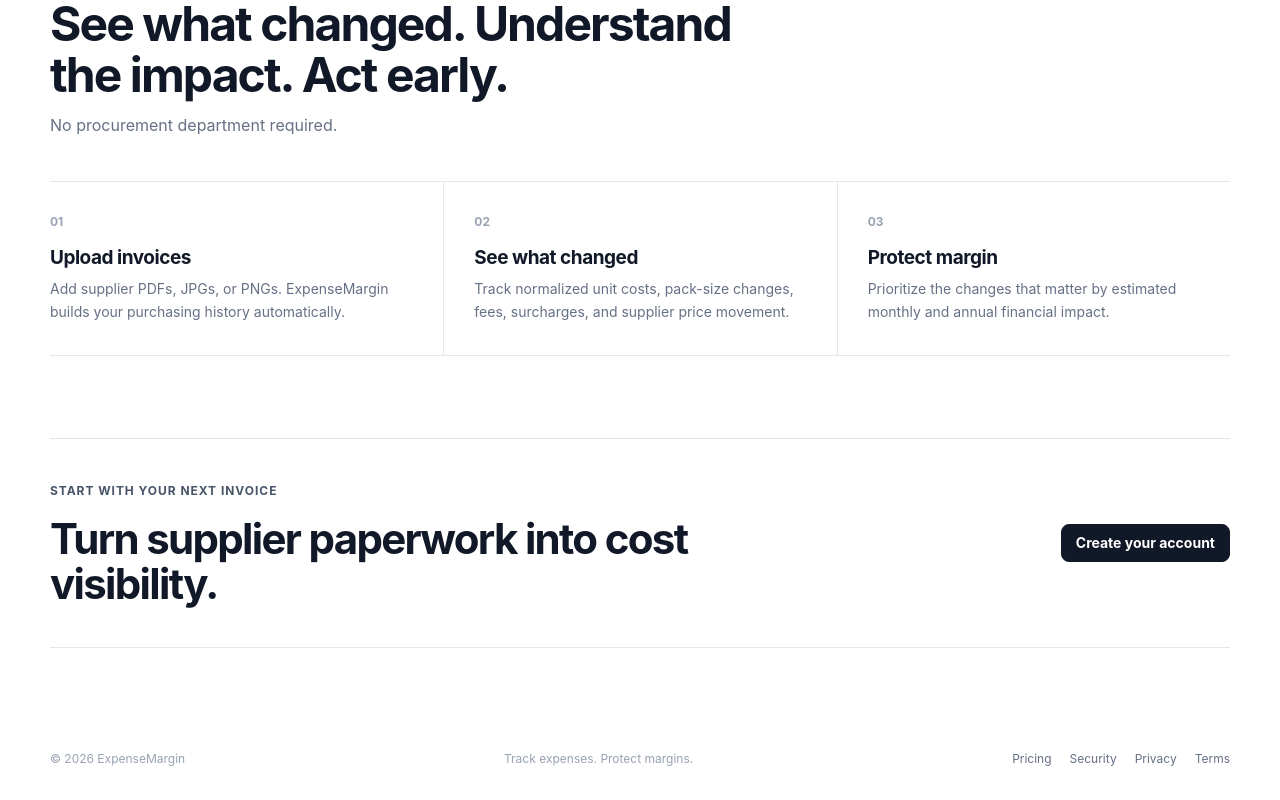
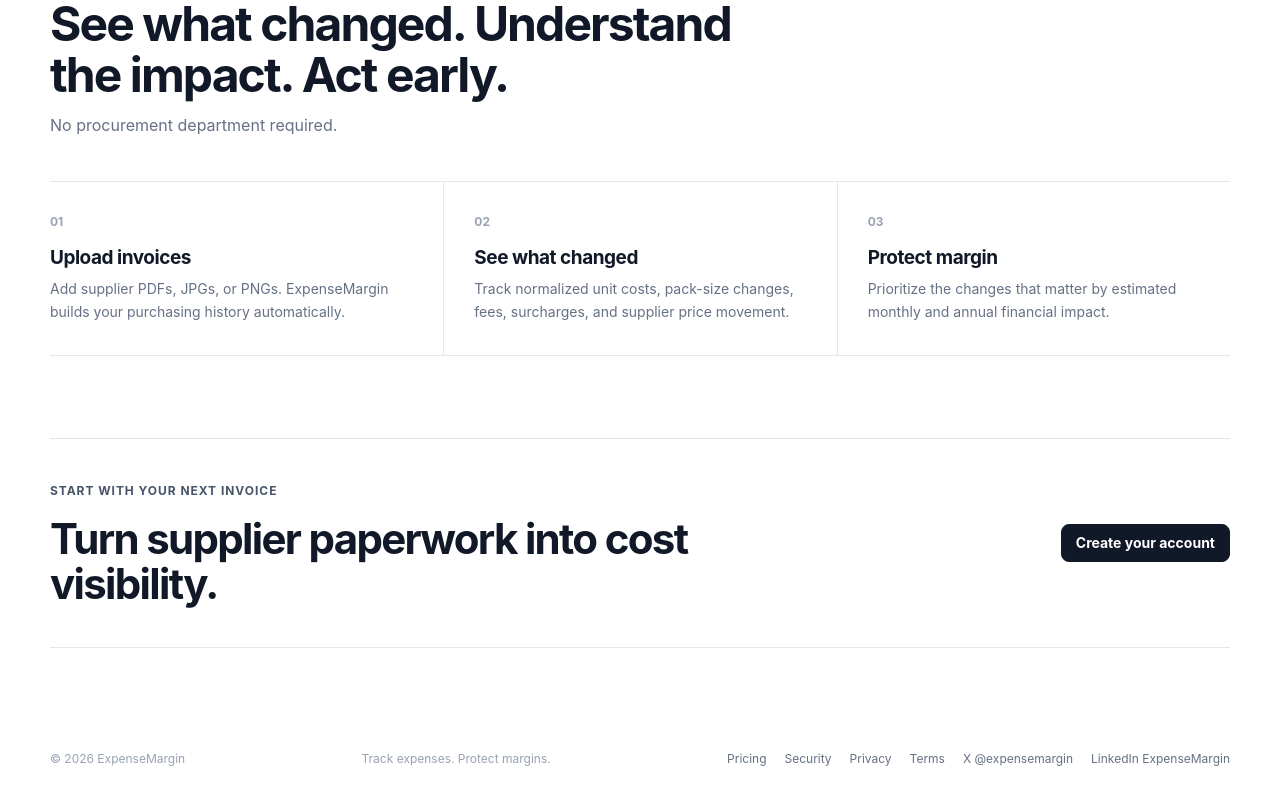
Before and after one commit to Dr-Opara/ExpenseMargin, a Next.js app: page / in a window 1280 px wide. Shown: the part 1011-1811 px from the top of the page. Built offline with nearby package versions, Linux system fonts and the light colour scheme; no server answers.

Commit message:
Add ExpenseMargin social links
Add X @expensemargin and LinkedIn ExpenseMargin links to the public footer while preserving the v1.2.3 launch metadata.

```diff
--- a/app/page.tsx
+++ b/app/page.tsx
@@ -147,7 +147,14 @@ export default function Home() {
         <footer className="marketing-footer">
           <span>© 2026 ExpenseMargin</span>
           <span>Track expenses. Protect margins.</span>
-          <span className="footer-links"><Link href="/pricing">Pricing</Link><Link href="/security">Security</Link><Link href="/privacy">Privacy</Link><Link href="/terms">Terms</Link></span>
+          <span className="footer-links">
+            <Link href="/pricing">Pricing</Link>
+            <Link href="/security">Security</Link>
+            <Link href="/privacy">Privacy</Link>
+            <Link href="/terms">Terms</Link>
+            <a href="https://x.com/expensemargin" target="_blank" rel="noreferrer">X @expensemargin</a>
+            <a href="https://www.linkedin.com/company/expensemargin" target="_blank" rel="noreferrer">LinkedIn ExpenseMargin</a>
+          </span>
         </footer>
       </div>
     </main>
```
